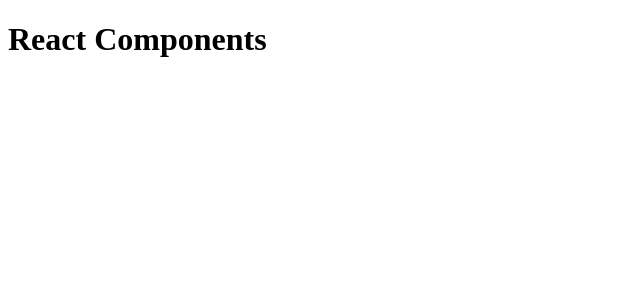
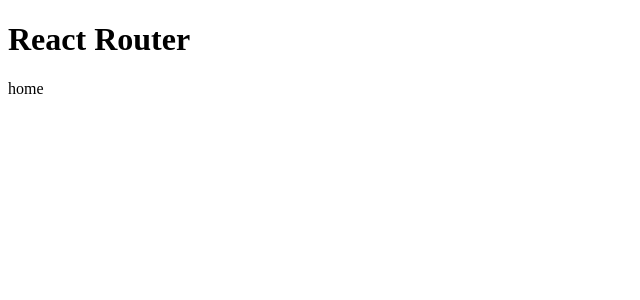
Before and after one commit to chuxin-cs/react-demo, a React (Vite) app in the folder demo-react-router/: page / in a window 1280 px wide. Shown: the top 300 px of the page, without its empty margins (0-640 px from the left). Built offline with nearby package versions, Linux system fonts and the light colour scheme.

Commit message:
feat(router): 添加路由配置和页面组件
添加基础路由配置，包括主页、登录页和多级菜单路由
实现路由懒加载和导航功能

```diff
--- a/demo-react-router/src/App.tsx
+++ b/demo-react-router/src/App.tsx
@@ -1,9 +1,15 @@
-function App() {
+import { Suspense } from 'react';
+import { BrowserRouter as Router, Routes, Route } from 'react-router';
+
+export default function App() {
   return (
-    <>
-      <h1>React Components</h1>
-    </>
-  )
+    <Router>
+      <Suspense fallback={<div>loading...</div>}>
+        <Routes>
+          <Route path='/' element={<div>home</div>} />
+          <Route path='/about' element={<div>about</div>} />
+        </Routes>
+      </Suspense>
+    </Router>
+  );
 }
-
-export default App
--- a/demo-react-router/src/main.tsx
+++ b/demo-react-router/src/main.tsx
@@ -2,4 +2,9 @@ import { createRoot } from 'react-dom/client';
 import App from './App.tsx';
 
 const root = createRoot(document.getElementById('root')!);
-root.render(<App />);
+root.render(
+  <>
+    <h1>React Router</h1>
+    <App />
+  </>
+);
--- /dev/null
+++ b/demo-react-router/src/pages/home/index.tsx
@@ -0,0 +1,5 @@
+import React from "react"
+
+export const Home: React.RC = () => {};
+
+export default Home;
--- /dev/null
+++ b/demo-react-router/src/pages/login/index.tsx
@@ -0,0 +1,5 @@
+import React from "react"
+
+export const Login: React.RC = () => {};
+
+export default Login;
```
Also changed, not shown: demo-react-router/src/router/modules/menulevel.tsx (added, +39 -0 lines), demo-react-router/src/router/index.tsx (added).
